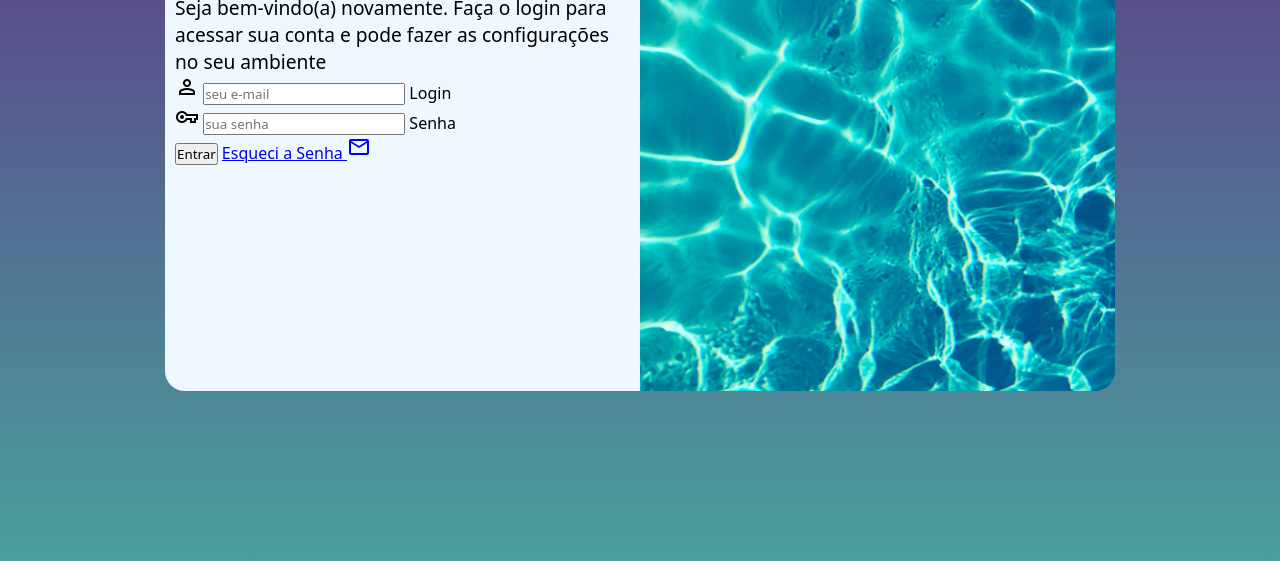
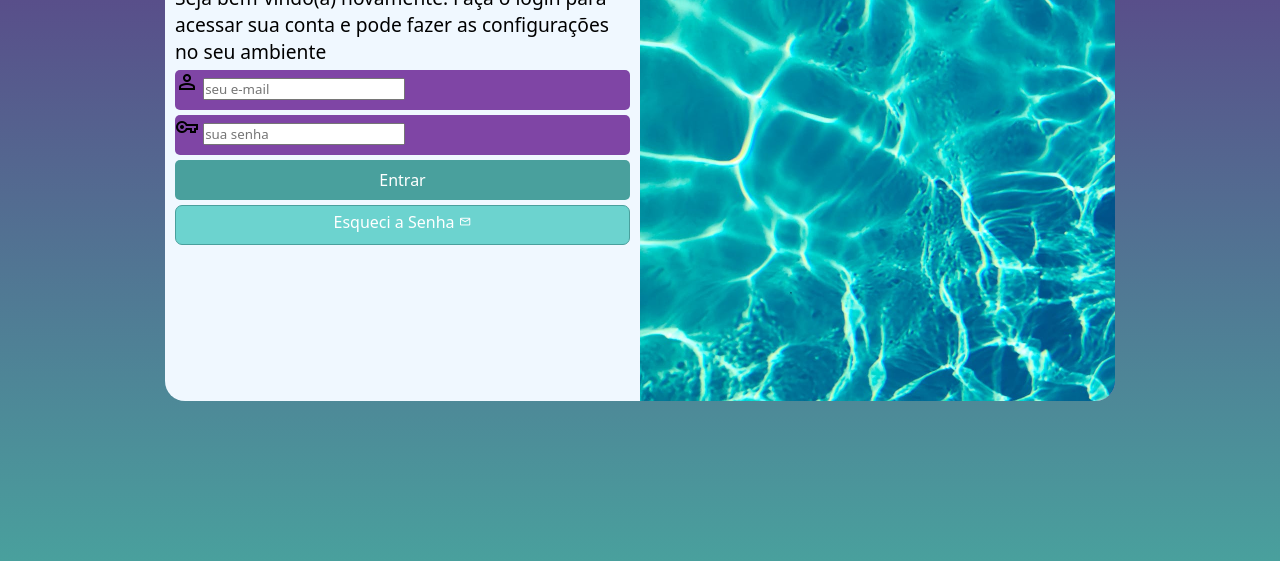
Before and after one commit to dernival-alves/Projeto-login, a plain HTML site: page index.html in a window 1280 px wide. Shown: the part 239-800 px from the top of the page. Drawn offline with nearby package versions, Linux system fonts and the light colour scheme.

Commit message:
formatação do formulario

```diff
--- a/estilos/style.css
+++ b/estilos/style.css
@@ -35,7 +35,7 @@ section#login{
 
     background-color: aliceblue;
     width: 260px;
-    height: 460px;
+    height: 480px;
     border-radius: 20px;
     border-radius: 0px 0px 10px rgba(0, 0, 0, 0.450)
 
@@ -61,3 +61,56 @@ div#formulario > h1{
 div#formulario > p{
     font-size: 0.8em;
 }
+
+form > div.campo{
+    background-color: #7f45a5;
+    display: block;
+    width: 100%;
+    height: 40px;
+    border-radius: 5px;
+    margin: 5px 0px;
+}
+
+div.campo > label{
+    display: none;
+}
+
+form > input[type=submit]{
+    display: block;
+    font-size: 1em;
+    width: 100%;
+    height: 40px;
+    background-color: #49a09d;
+    color: white;
+    border: none;
+    border-radius: 5px;
+    cursor: pointer;
+    margin-top: 5px;
+}
+
+form > input[type=submit]:hover{
+    background-color: #1b4e4d;
+}
+
+form > a.botao{
+    display: block;
+    text-align: center;
+    font-size: 1em;
+    width: 100%;
+    height: 40px;
+    margin-top: 5px;
+    padding-top: 5px;
+    background-color: #6cd3cf;
+    color: white;
+    border: 1px solid #49a09d;
+    border-radius: 7px;
+    text-decoration: none;
+}
+
+form > a.botao:hover{
+    background-color: #1b4e4d;
+}
+
+form > a.botao > i{
+    font-size: 0.8em;
+}
--- a/index.html
+++ b/index.html
@@ -30,7 +30,7 @@
                         <label for="isenha">Senha</label>
                     </div>
                     <input type="submit" value="Entrar">
-                    <a href="esqueci.html">Esqueci a Senha <i class="material-symbols-outlined">mail</i>
+                    <a href="esqueci.html" class="botao">Esqueci a Senha <i class="material-symbols-outlined">mail</i>
                     </a>
                 </form>
 
```
